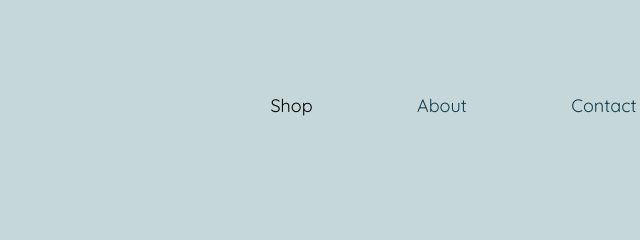
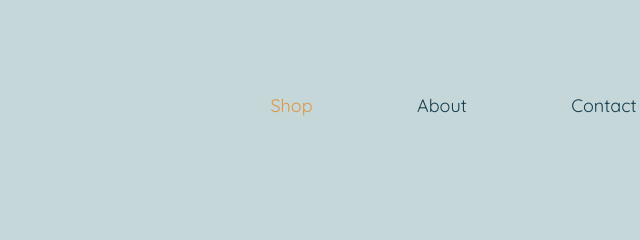
Before and after one commit to Noroff-FEU-Assignments/cross-course-project-vegrr, a plain HTML site: page index.html in a window 1280 px wide. In both pictures the pointer is over the link "Shop". Shown: the top 240 px of the page, 466-1106 px from the left. Drawn offline with Linux system fonts and the light colour scheme.

Commit message:
Add files via upload

```diff
--- a/style.css
+++ b/style.css
@@ -45,7 +45,7 @@ color: #153D4D;
 font-size: 18px;
 }
 nav ul li a:hover{
-  color:#000;
+  color:#DE9545;
 }
 .jackets{
   display: flex;
```
